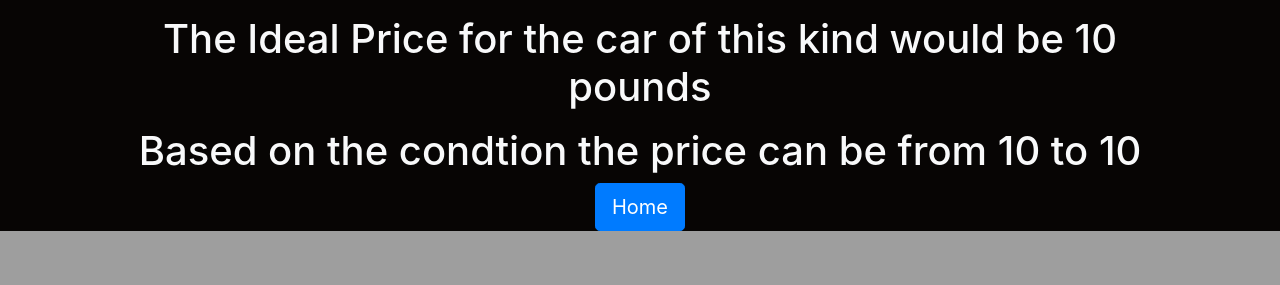
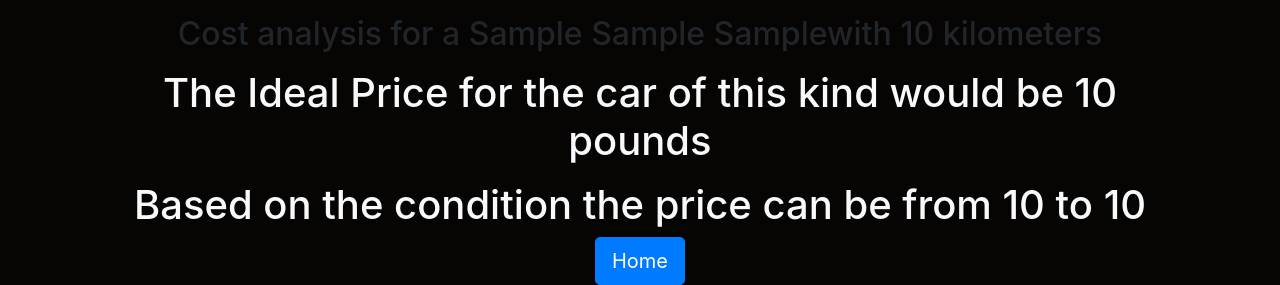
Before and after one commit to viprabhu9401/Uk-car-prediction, a Flask app: template templates/result.html in a window 1280 px wide. Shown: the part 827-1112 px from the top of the page. Before the commit the page ends 1058 px from the top, so only its background shows below. Run offline with Flask 2, Linux system fonts and the light colour scheme; the template is opened without the code that fills it: most values are stand-ins (such as "Sample title", 1, 10 or a date in 2020); parts of the project's set-up code (start-up, migrations or seed data) failed here and were passed over.

Commit message:
sent details to result page

```diff
--- a/app.py
+++ b/app.py
@@ -93,7 +93,7 @@ def predict_price():
         max_price = round((predicted_price + error_price),2)
         ##return '<h1>The predicted price is {{ predicted_price }} </h1>'
         return render_template('result.html', prediction=str(predicted_price), min_price=str(min_price),max_price=str(max_price),
-        image_name=web_make)
+        image_name=web_make, auto_make = web_make, km=miles, auto_yr = yr, auto_mdl = web_model)
 
 
 
--- a/templates/result.html
+++ b/templates/result.html
@@ -22,8 +22,9 @@
           </div>
       </div>
     <div class="text-center mt-3">
+      <h2>Cost analysis for a {{auto_yr}} {{auto_make}} {{auto_mdl}}with {{km}} kilometers </h2>
       <h1 class="text-light mt-3">The Ideal Price for the car of this kind would be {{prediction}} pounds</h1>
-      <h1 class="text-light mt-3">Based on the condtion the price can be from  {{min_price}} to {{max_price}}</h1>
+      <h1 class="text-light mt-3">Based on the condition the price can be from  {{min_price}} to {{max_price}}</h1>
       <button class= "btn btn-primary btn-lg text-center" type= "submit" value = "Submit">Home</button>
     </div>
 
```
